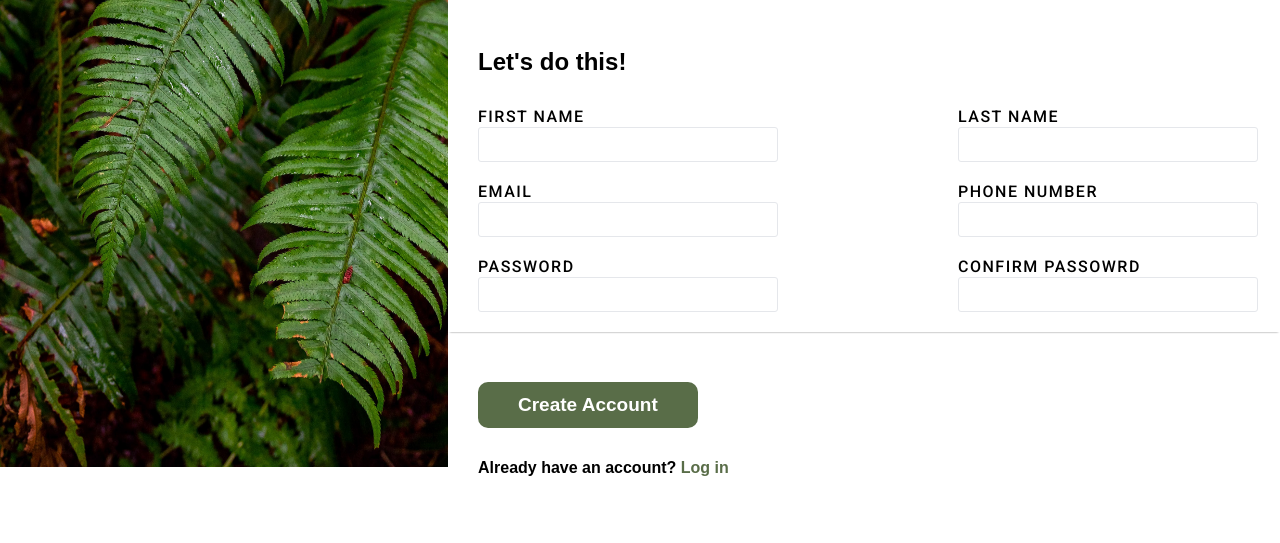
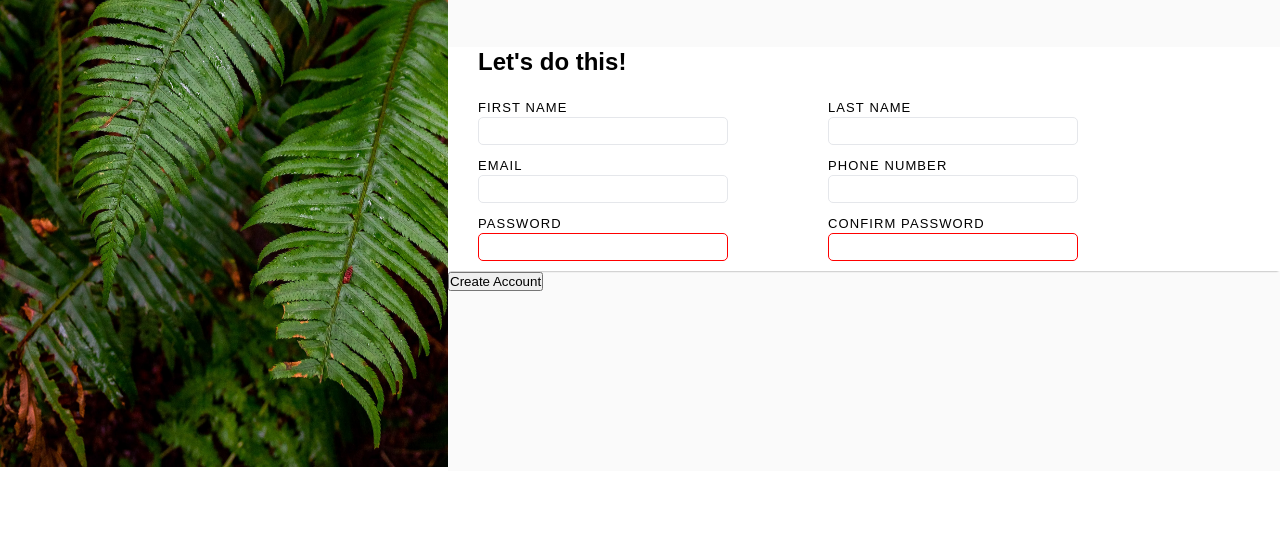
Before and after one commit to nm1008/sign-up-form, a plain HTML site: page index.html in a window 1280 px wide. Shown: the part 333-876 px from the top of the page. Before the commit the page ends 811 px from the top, so only its background shows below. Drawn offline with Linux system fonts and the light colour scheme.

Commit message:
remodified form html

```diff
--- a/index.html
+++ b/index.html
@@ -19,57 +19,81 @@
         <div class="right">
             <div class="info">
                 <div class="message">This is not a real online service! You know you need something like this in your life to help you realize your deepest dreams.</div>
-
                 <div class="message2">Sign up <i>now</i> to get started.</div>
-
-                <div class="message3">You know you want to.</div>
+                <div class="message3">You <i>know</i> you want to.</div>
             </div>
 
-
+            <form action="#" method="post" class="form-start">
+                <div class="second">
                     <h2 class="message4">Let's do this!</h2>
-            <div class="row">
-                <div class="first-form">
-                    <form action="get">
+                    <div class="form-main-div">
+                        <div class="form-divs">
+                            <div class="form-div">
                                 <label for="first-name">FIRST NAME</label>
                                 <br>
-                        <input type="text">
-                        <br>
+                                <input type="text" id="first-name" name="first-name" required>
+                            </div>
+                            <div class="form-div">
                                 <label for="email">EMAIL</label>
                                 <br>
-                        <input type="email">
-                        <br>
+                                <input type="email" id="email" name="email" required>
+                            </div>
+                            <div class="form-div">
                                 <label for="password">PASSWORD</label>
                                 <br>
-                        <input type="password">
+                                <input type="password" id="password" name="password" required>
+                            </div>
+                        </div>
+                        <div class="form-divs">
+                            <div class="form-div">
+                                <label for="last-name">LAST NAME</label>
+                                <br>
+                                <input type="text" id="last-name" name="last-name" required>
+                            </div>
+                            <div class="form-div">
+                                <label for="phone-number">PHONE NUMBER</label>
+                                <br>
+                                <input type="tel" id="phone-number" name="phone-number" maxlength="11" required>
+                            </div>
+                            <div class="form-div">
+                                <label for="confirm-password">CONFIRM PASSWORD</label>
+                                <br>
+                                <input type="password" id="confirm-password" name="confirm-password" required>
+                            </div>
+                        </div>
+                    </div>
+
+                </div>
+                <button type="submit">Create Account</button>
             </form>
+
+
+        </div>
+    </div>
+</body>
+</html>
+
+
+
+
+            <div class="row">
+                <form action="#" method="POST">
+                    <div class="first-form">
+
+                        <br>
+
+                        <br>
+
                     </div>
 
                     <div class="second-form">
-                    <form action="get">
-                        <label for="last-name">LAST NAME</label>
+
                         <br>
-                        <input type="text">
+
                         <br>
-                        <label for="phone-number">PHONE NUMBER</label>
-                        <br>
-                        <input type="number">
-                        <br>
-                        <label for="password">CONFIRM PASSOWRD</label>
-                        <br>
-                        <input type="password">
-                    </form>
-                </div>
-            </div>
-
-            <div class="createAccount">
-                <button>Create Account</button>
-                <div class="accountInfo">Already have an account? <a href="#">Log in</a></div>
-            </div>
-        </div>
-
 
                     </div>
 
 
-</body>
-</html>
+                </form>
+            </div>
--- a/style.css
+++ b/style.css
@@ -39,16 +39,21 @@ body{
    justify-content: center;
    margin-top: 150px;
    background-color: rgba(0, 0, 0, 0.5);
-   width: 35vw
+   width: 35vw;
 
 }
 .odin-logo{
-    width: 125px
+    width: 125px;
 }
 
+.odin-logo, h1{
+    font-family: "Norse Bold", sans-serif;
+    font-size: 7em;
+}
 
 .right{
     line-height: 1.25;
+    background-color: #fafafa;
 }
 
 .info{
@@ -58,25 +63,63 @@ body{
     font-weight: bold;
     margin-top: 200px;
     background-image: #596D48
+}
 
-}
 .message2{
     margin-bottom: 30px;
 }
+
 .message4{
-    margin: 0px 0px 30px 30px;
+    margin-left: 30px;
+    margin-bottom: 20px;
     font-family: sans-serif;
+
 }
 
-.row{
-    display: flex;
-    gap: 150px;
+
+.second{
     background-color: white;
     box-shadow: 0 2px 2px -2px gray;
-    margin-bottom: 50px
+}
+.form-main-div{
+    display: flex;
+    margin-left: 30px;
+    gap: 100px;
+
 }
 
 label{
+    font-family: sans-serif;
+    letter-spacing: 1.1px;
+    font-size: 13px;
+    font-style: bolder;
+}
+
+input{
+    width: 250px;
+    height: 28px;
+    border: 1px solid #E5E7EB;
+    border-radius: 5px;
+    margin-bottom: 10px;
+
+
+}
+
+input:focus{
+    border: 3px solid blue;
+}
+
+#password:invalid{
+    border: 1px solid red;
+}
+
+#confirm-password:invalid{
+    border: 1px solid red;
+}
+
+
+
+/* label{
     margin-left: 30px;
     margin-bottom: 50px;
     font-family: "Roboto", sans-serif;
@@ -95,11 +138,15 @@ input{
 
 input[type="text"]{
     font-size: 14px
-}
-
+} */
+/*
 .createAccount{
     margin-left: 30px;
     font-family: sans-serif;
+    display: flex;
+    flex-direction: column;
+    justify-content: flex-start;
+    align-items: flex-start;
 }
 
 button{
@@ -107,10 +154,12 @@ button{
     border-radius: 10px;
     border: none;
     font-size: 19px;
-    font-weight: bold;
     background-color: #596D48;
-    color: white;
     margin-bottom: 30px
+}
+
+button a {
+    color: white
 }
 
 .accountInfo{
@@ -123,3 +172,5 @@ a{
     text-decoration: none;
     font-weight: bold;
 }
+
+ */
```
Lines whose indentation alone changed are shown as unchanged.
